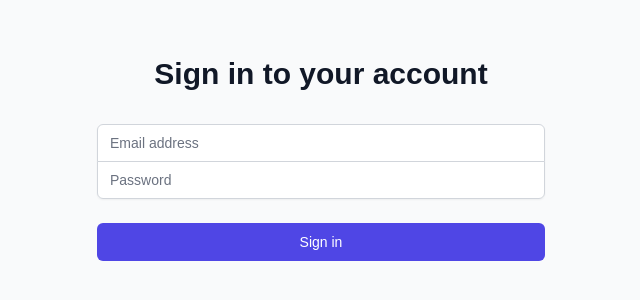
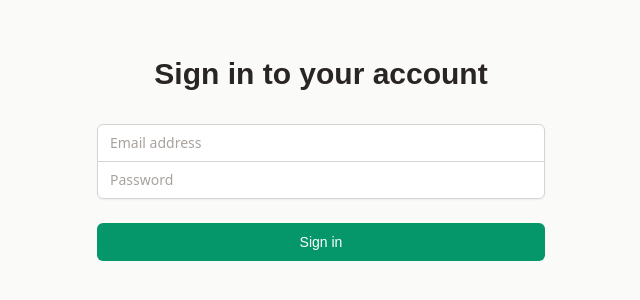
Before and after one commit to SajidPervez/weekend-meal-nextjs, a Next.js app: page /login in a window 1280 px wide. Shown: the part 254-554 px from the top of the page, without its empty margins (319-959 px from the left). Built offline with nearby package versions, Linux system fonts and the light colour scheme; no server answers.

Commit message:
changes to login/page.tsx

```diff
--- a/app/login/page.tsx
+++ b/app/login/page.tsx
@@ -1,6 +1,6 @@
 'use client';
 
-import React, { Suspense } from 'react';
+import React, { Suspense, useState } from 'react';
 import { useRouter, useSearchParams } from 'next/navigation';
 import { supabase } from '@/lib/supabase';
 
@@ -8,9 +8,11 @@
   const router = useRouter();
   const searchParams = useSearchParams();
   const redirectTo = searchParams.get('redirectTo') || '/';
+  const [errorMessage, setErrorMessage] = useState<string>('');
 
   const handleSignIn = async (e: React.FormEvent<HTMLFormElement>) => {
     e.preventDefault();
+    setErrorMessage('');
     const formData = new FormData(e.currentTarget);
     const email = formData.get('email') as string;
     const password = formData.get('password') as string;
@@ -21,7 +23,7 @@
     });
 
     if (error) {
-      console.error('Error signing in:', error.message);
+      setErrorMessage(error.message);
       return;
     }
 
@@ -29,14 +31,28 @@
   };
 
   return (
-    <div className="min-h-screen flex items-center justify-center bg-gray-50 py-12 px-4 sm:px-6 lg:px-8">
+    <div className="min-h-screen flex items-center justify-center bg-stone-50 py-12 px-4 sm:px-6 lg:px-8">
       <div className="max-w-md w-full space-y-8">
         <div>
-          <h2 className="mt-6 text-center text-3xl font-extrabold text-gray-900">
+          <h2 className="mt-6 text-center text-3xl font-bold text-stone-800 font-display">
             Sign in to your account
           </h2>
         </div>
         <form className="mt-8 space-y-6" onSubmit={handleSignIn}>
+          {errorMessage && (
+            <div className="rounded-md bg-red-50 p-4">
+              <div className="flex">
+                <div className="flex-shrink-0">
+                  <svg className="h-5 w-5 text-red-400" viewBox="0 0 20 20" fill="currentColor">
+                    <path fillRule="evenodd" d="M10 18a8 8 0 100-16 8 8 0 000 16zM8.707 7.293a1 1 0 00-1.414 1.414L8.586 10l-1.293 1.293a1 1 0 101.414 1.414L10 11.414l1.293 1.293a1 1 0 001.414-1.414L11.414 10l1.293-1.293a1 1 0 00-1.414-1.414L10 8.586 8.707 7.293z" clipRule="evenodd" />
+                  </svg>
+                </div>
+                <div className="ml-3">
+                  <p className="text-sm font-medium text-red-800">{errorMessage}</p>
+                </div>
+              </div>
+            </div>
+          )}
           <div className="rounded-md shadow-sm -space-y-px">
             <div>
               <label htmlFor="email-address" className="sr-only">
@@ -48,7 +64,7 @@
                 type="email"
                 autoComplete="email"
                 required
-                className="appearance-none rounded-none relative block w-full px-3 py-2 border border-gray-300 placeholder-gray-500 text-gray-900 rounded-t-md focus:outline-none focus:ring-indigo-500 focus:border-indigo-500 focus:z-10 sm:text-sm"
+                className="appearance-none rounded-none relative block w-full px-3 py-2 border border-stone-300 placeholder-stone-400 text-stone-900 rounded-t-md focus:outline-none focus:ring-emerald-500 focus:border-emerald-500 focus:z-10 sm:text-sm font-sans"
                 placeholder="Email address"
               />
             </div>
@@ -62,7 +78,7 @@
                 type="password"
                 autoComplete="current-password"
                 required
-                className="appearance-none rounded-none relative block w-full px-3 py-2 border border-gray-300 placeholder-gray-500 text-gray-900 rounded-b-md focus:outline-none focus:ring-indigo-500 focus:border-indigo-500 focus:z-10 sm:text-sm"
+                className="appearance-none rounded-none relative block w-full px-3 py-2 border border-stone-300 placeholder-stone-400 text-stone-900 rounded-b-md focus:outline-none focus:ring-emerald-500 focus:border-emerald-500 focus:z-10 sm:text-sm font-sans"
                 placeholder="Password"
               />
             </div>
@@ -71,7 +87,7 @@
           <div>
             <button
               type="submit"
-              className="group relative w-full flex justify-center py-2 px-4 border border-transparent text-sm font-medium rounded-md text-white bg-indigo-600 hover:bg-indigo-700 focus:outline-none focus:ring-2 focus:ring-offset-2 focus:ring-indigo-500"
+              className="group relative w-full flex justify-center py-2 px-4 border border-transparent text-sm font-medium rounded-md text-white bg-emerald-600 hover:bg-emerald-700 focus:outline-none focus:ring-2 focus:ring-offset-2 focus:ring-emerald-500 transition-colors duration-200"
             >
               Sign in
             </button>
```
